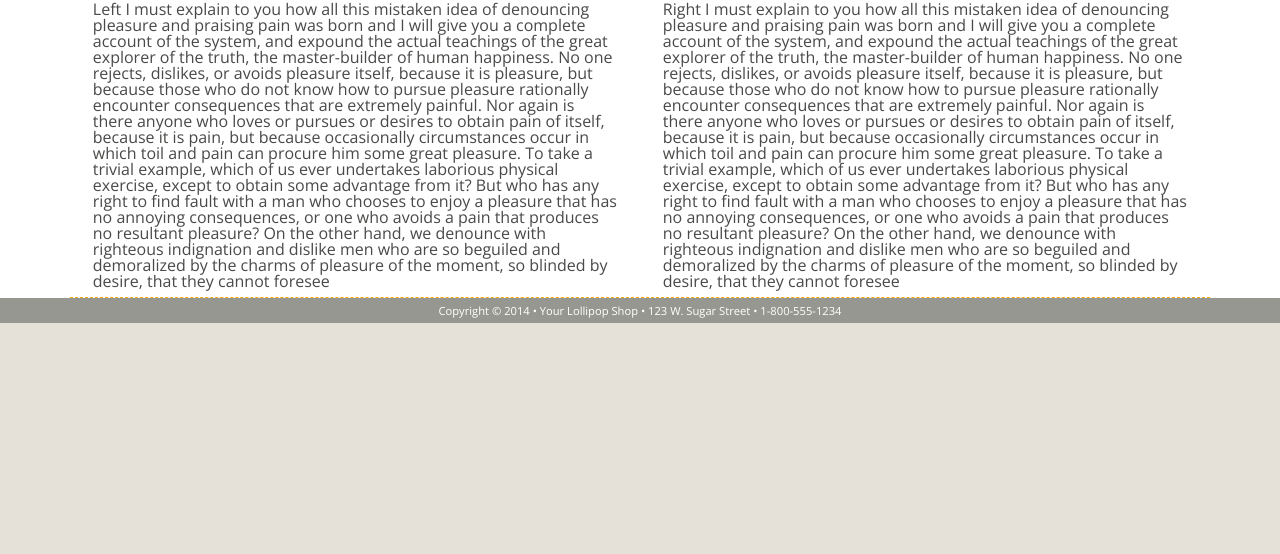
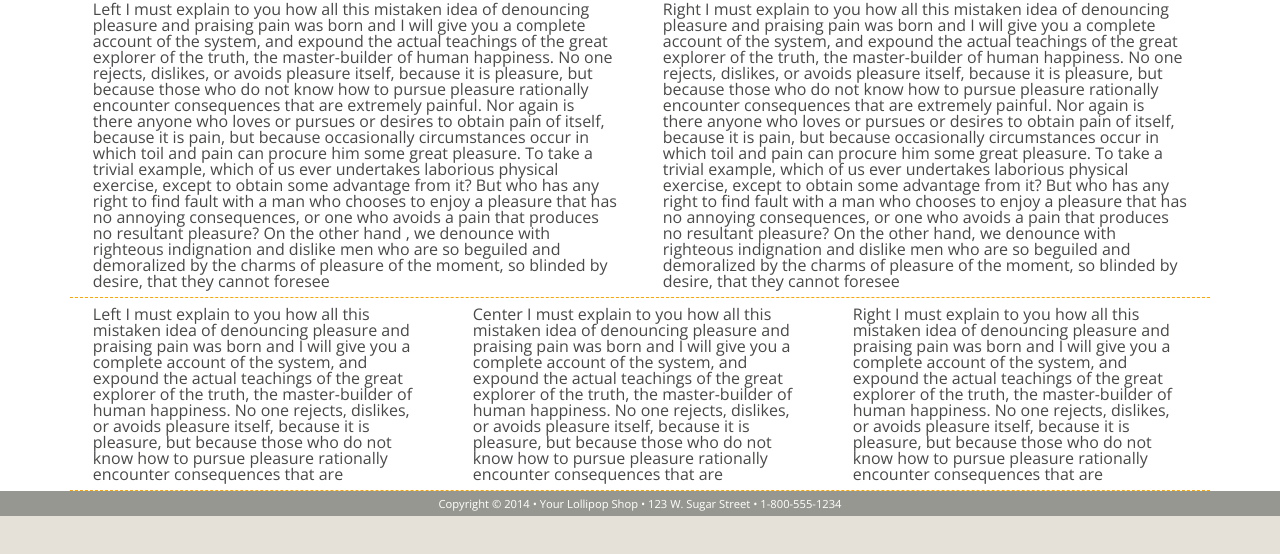
Before and after one commit to konfinityCom/css-resposive101, a plain HTML site: page demo2/index.html in a window 1280 px wide. Shown: the part 236-790 px from the top of the page. Drawn offline with nearby package versions, Linux system fonts and the light colour scheme.

Commit message:
triple column layout

```diff
--- a/demo2/index.html
+++ b/demo2/index.html
@@ -78,17 +78,6 @@
 </nav>
 </div><!-- end of navigation wrapper -->
 
-
-
-
-
-
-
-
-
-
-
-
 <div id="contentWrapper">
     <div class="row">
         <div class="col-12">
@@ -98,13 +87,65 @@
 
       <div class="row">
         <div class="col-6">
-            <p>Left I must explain to you how all this mistaken idea of denouncing pleasure and praising pain was born and I will give you a complete account of the system, and expound the actual teachings of the great explorer of the truth, the master-builder of human happiness. No one rejects, dislikes, or avoids pleasure itself, because it is pleasure, but because those who do not know how to pursue pleasure rationally encounter consequences that are extremely painful. Nor again is there anyone who loves or pursues or desires to obtain pain of itself, because it is pain, but because occasionally circumstances occur in which toil and pain can procure him some great pleasure. To take a trivial example, which of us ever undertakes laborious physical exercise, except to obtain some advantage from it? But who has any right to find fault with a man who chooses to enjoy a pleasure that has no annoying consequences, or one who avoids a pain that produces no resultant pleasure? On the other hand, we denounce with righteous indignation and dislike men who are so beguiled and demoralized by the charms of pleasure of the moment, so blinded by desire, that they cannot foresee
+            <p>Left I must explain to you how all this mistaken idea of denouncing
+                pleasure and praising pain was born and I will give you a complete
+                account of the system, and expound the actual teachings of
+                the great explorer of the truth, the master-builder of human
+                 happiness. No one rejects, dislikes, or avoids pleasure itself,
+                  because it is pleasure, but because those who do not know how
+                   to pursue pleasure rationally encounter consequences that are
+                   extremely painful. Nor again is there anyone who loves or pursues
+                   or desires to obtain pain of itself, because it is pain, but
+                    because occasionally circumstances occur in which toil and pain
+                     can procure him some great pleasure. To take a trivial example,
+                     which of us ever undertakes laborious physical exercise, except
+                      to obtain some advantage from it? But who has any right to
+                      find fault with a man who chooses to enjoy a pleasure that
+                       has no annoying consequences, or one who avoids a pain that
+                        produces no resultant pleasure? On the other hand
+                        , we denounce with righteous indignation and dislike men who are so beguiled and demoralized by the charms of pleasure of the moment, so blinded by desire,
+                that they cannot foresee
             </p>
     </div>
 
         <div class="col-6">
             <p>Right I must explain to you how all this mistaken idea of denouncing pleasure and praising pain was born and I will give you a complete account of the system, and expound the actual teachings of the great explorer of the truth, the master-builder of human happiness. No one rejects, dislikes, or avoids pleasure itself, because it is pleasure, but because those who do not know how to pursue pleasure rationally encounter consequences that are extremely painful. Nor again is there anyone who loves or pursues or desires to obtain pain of itself, because it is pain, but because occasionally circumstances occur in which toil and pain can procure him some great pleasure. To take a trivial example, which of us ever undertakes laborious physical exercise, except to obtain some advantage from it? But who has any right to find fault with a man who chooses to enjoy a pleasure that has no annoying consequences, or one who avoids a pain that produces no resultant pleasure? On the other hand, we denounce with righteous indignation and dislike men who are so beguiled and demoralized by the charms of pleasure of the moment, so blinded by desire, that they cannot foresee
             </p>
+    </div>
+      </div>
+
+
+    <div class="row">
+        <div class="col-3">
+            <p>Left I must explain to you how all this mistaken idea of denouncing
+                pleasure and praising pain was born and I will give you a complete
+                account of the system, and expound the actual teachings of
+                the great explorer of the truth, the master-builder of human
+                 happiness. No one rejects, dislikes, or avoids pleasure itself,
+                  because it is pleasure, but because those who do not know how
+                   to pursue pleasure rationally encounter consequences that are
+                   </p>
+        </div>
+        <div class="col-3">
+            <p>Center I must explain to you how all this mistaken idea of denouncing
+                pleasure and praising pain was born and I will give you a complete
+                account of the system, and expound the actual teachings of
+                the great explorer of the truth, the master-builder of human
+                 happiness. No one rejects, dislikes, or avoids pleasure itself,
+                  because it is pleasure, but because those who do not know how
+                   to pursue pleasure rationally encounter consequences that are
+                   </p>
+        </div>
+        <div class="col-3">
+            <p>Right I must explain to you how all this mistaken idea of denouncing
+                pleasure and praising pain was born and I will give you a complete
+                account of the system, and expound the actual teachings of
+                the great explorer of the truth, the master-builder of human
+                 happiness. No one rejects, dislikes, or avoids pleasure itself,
+                  because it is pleasure, but because those who do not know how
+                   to pursue pleasure rationally encounter consequences that are
+                 </p>
+        </div>
     </div>
 </div><!-- end of content wrapper -->
 
--- a/demo2/stylesheets/phone-default.css
+++ b/demo2/stylesheets/phone-default.css
@@ -101,7 +101,7 @@ nav ul li:last-child a {
 	display: table;
 	clear: both;
 }
-.col-12 , .col-6{
+.col-12 , .col-6, .col-3{
 	padding: .5em 2%;
 }
 
--- a/demo2/stylesheets/tablet.css
+++ b/demo2/stylesheets/tablet.css
@@ -8,12 +8,14 @@ nav ul li a br {display: none;}
 
 /*-----CONTENT -----*/
 
+.col-3{
+    width: 33.3333%;
+    float: left;
+}
+
 .col-6{
 	width: 50%;
 	float: left;
 }
 
-
-
-
 } /*end of the media query */
```
